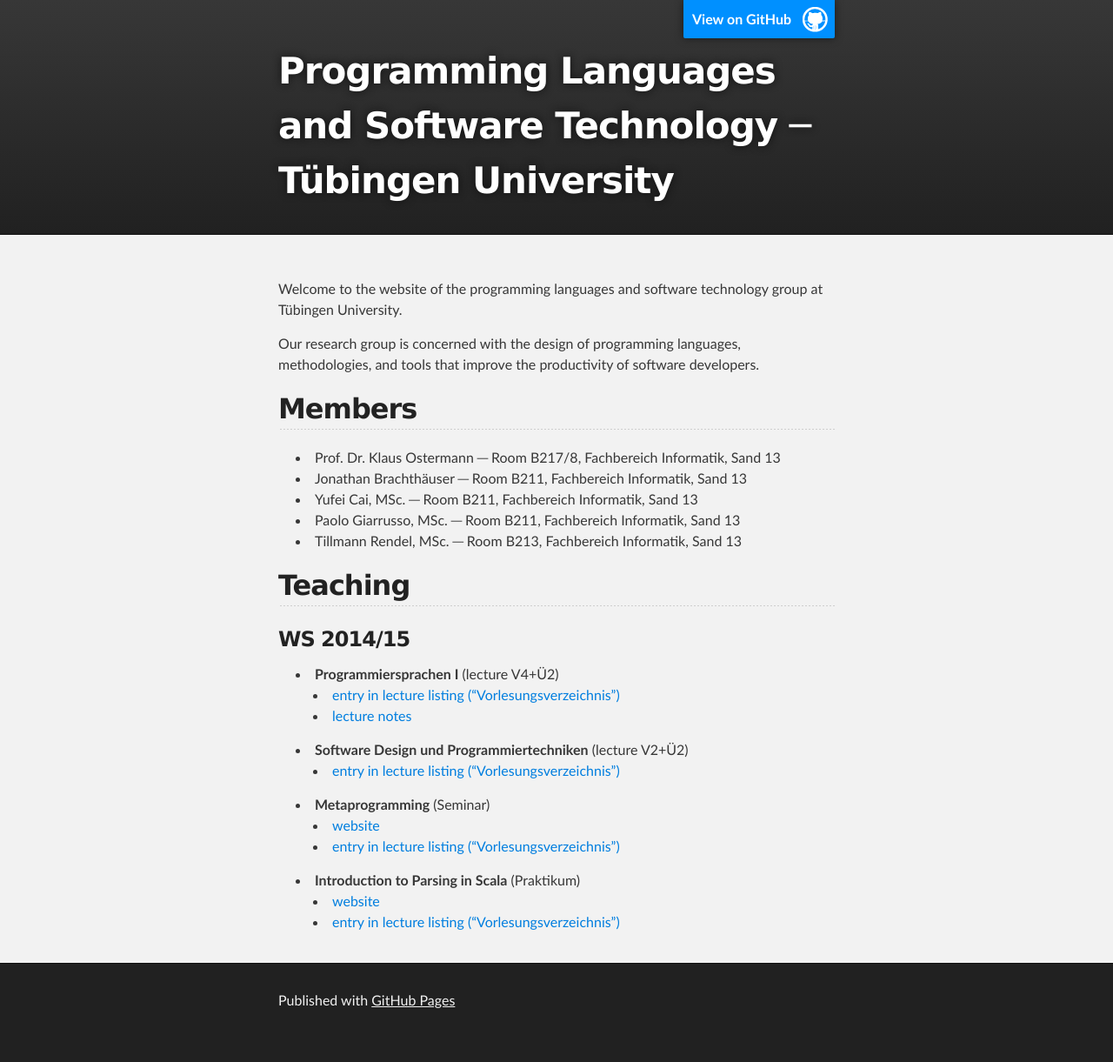
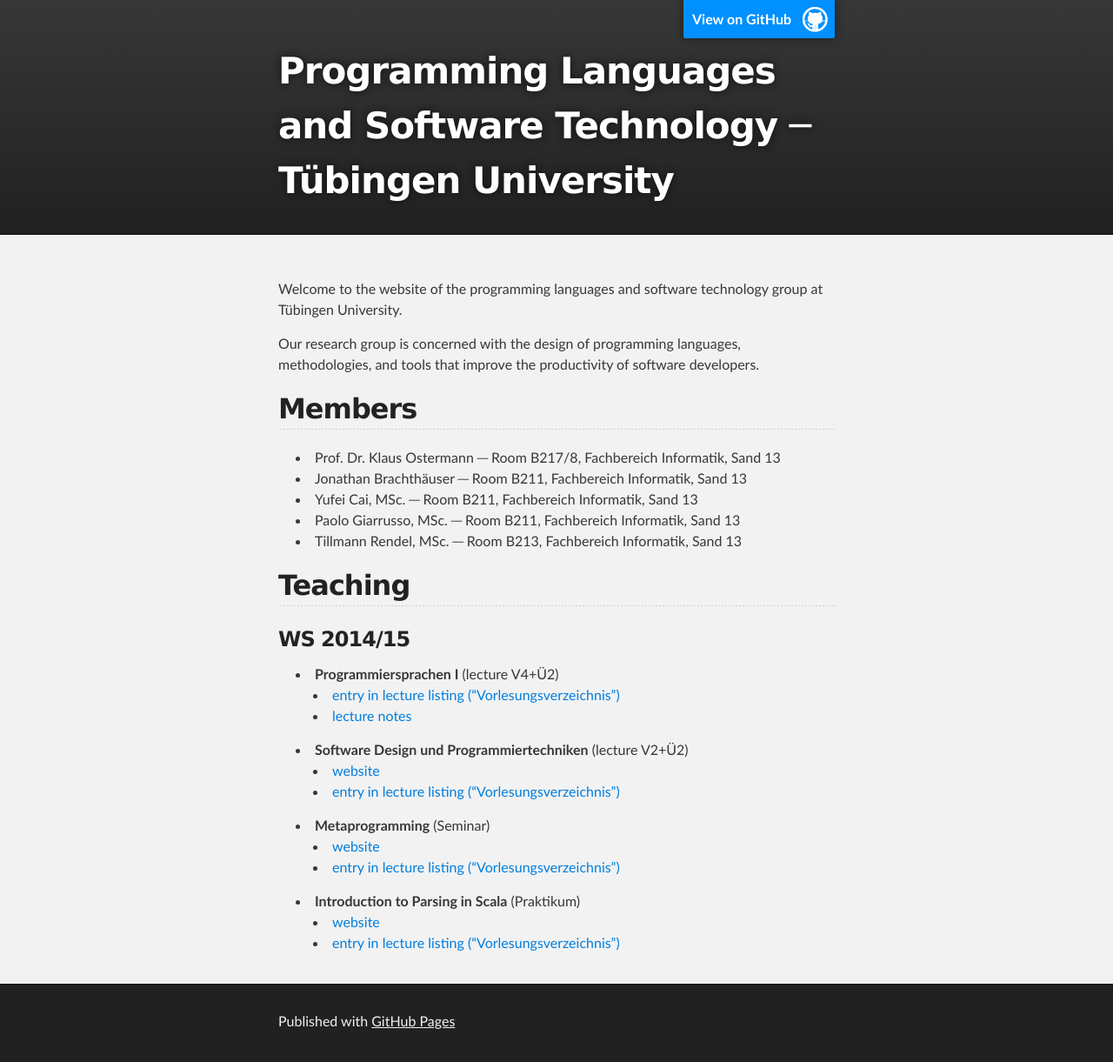
Before and after one commit to ps-mr/ps-mr.github.io, a Jekyll site: the page built from index.md, in a window 1280 px wide. Shown: the whole page at 87% size. Built offline with Jekyll 4.4.1, drawn with Linux system fonts in a browser that asks for light colours; before the commit the page ends 1197 px from its top, so only the background shows below that.

Commit message:
Link from index to SDPT page

```diff
--- a/index.md
+++ b/index.md
@@ -21,6 +21,7 @@ Our research group is concerned with the design of programming languages, method
   - [entry in lecture listing ("Vorlesungsverzeichnis")](http://campus.verwaltung.uni-tuebingen.de/lsfpublic/rds?state=verpublish&status=init&vmfile=no&publishid=113711&moduleCall=webInfo&publishConfFile=webInfo&publishSubDir=veranstaltung)
   - [lecture notes](https://github.com/klauso/PL1-2014)
 * **Software Design und Programmiertechniken** (lecture V2+Ü2)
+  - [website](ws14-softwaredesign.md)
   - [entry in lecture listing ("Vorlesungsverzeichnis")](http://campus.verwaltung.uni-tuebingen.de/lsfpublic/rds?state=verpublish&status=init&vmfile=no&publishid=113720&moduleCall=webInfo&publishConfFile=webInfo&publishSubDir=veranstaltung)
 * **Metaprogramming** (Seminar)
   - [website](ws14-metaprogramming.html)
```
